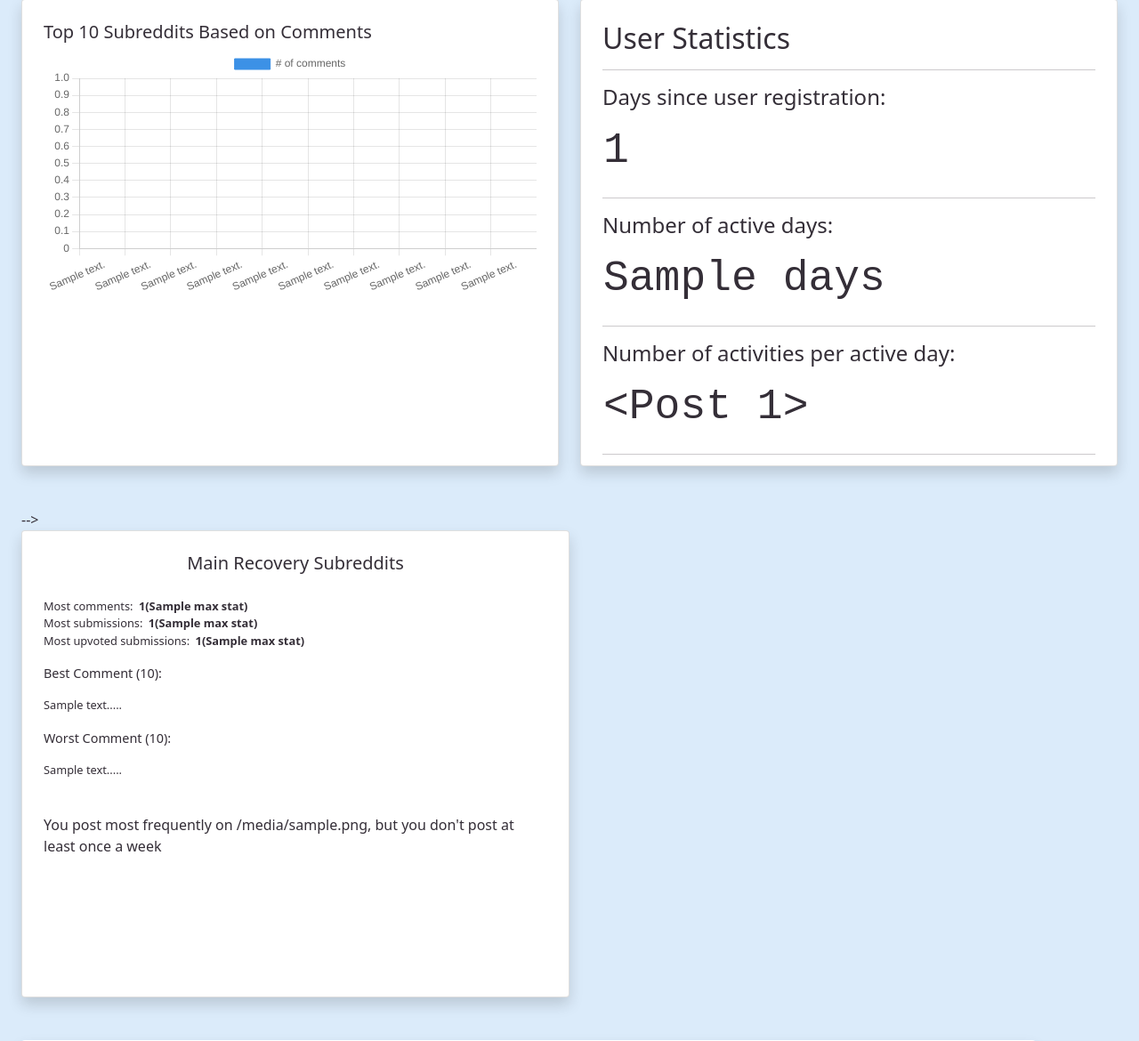
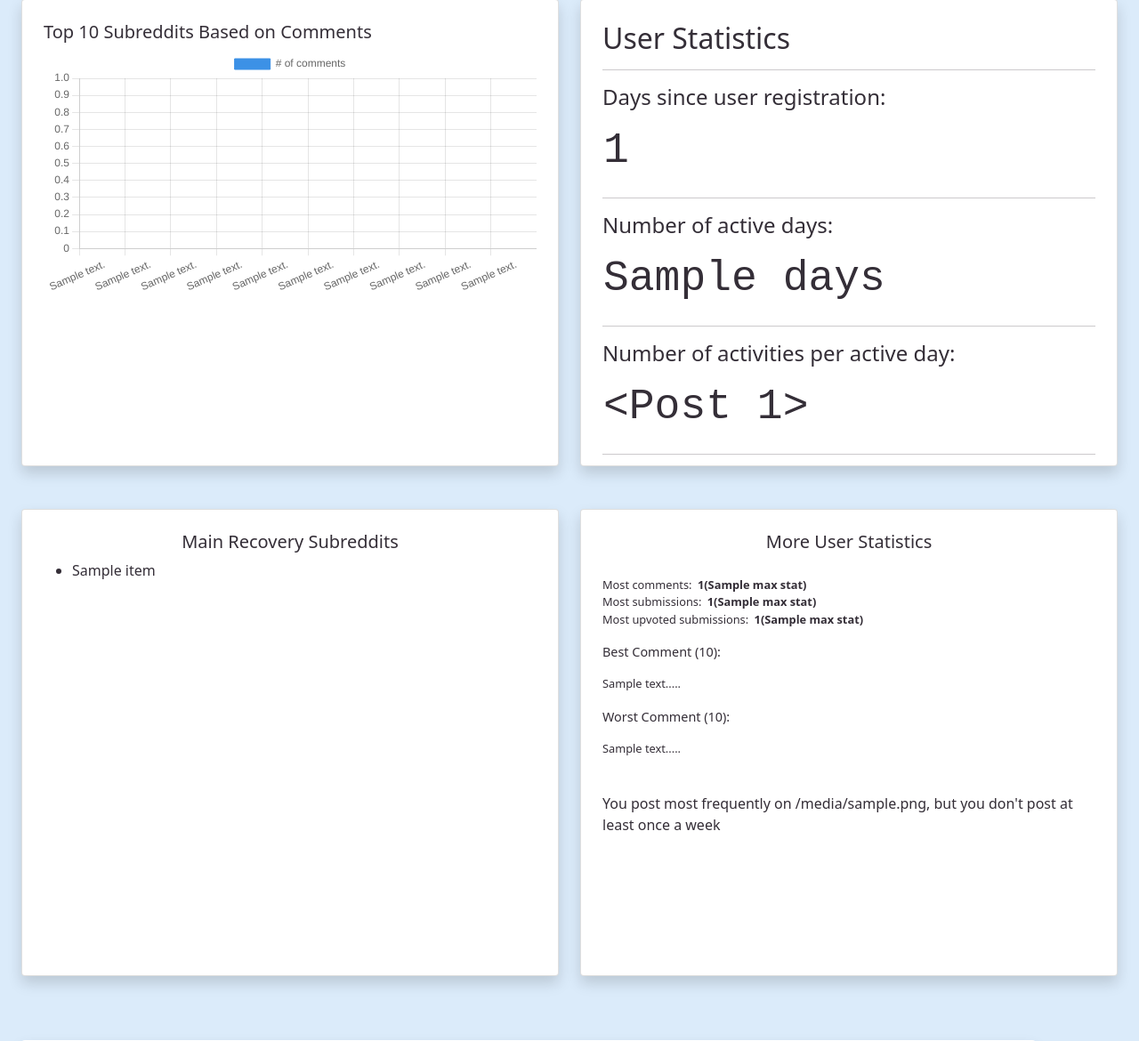
Before and after one commit to lawndarts/Reddit-Recovery-Dashboard, a Flask app: template dashboard/templates/dashboard.html in a window 1280 px wide. Shown: the part 675-1845 px from the top of the page at 89% size. Run offline with Flask 2, Linux system fonts and the light colour scheme; tables that the repository leaves empty hold one stand-in row (values such as "Sample post"); the template is opened without the code that fills it: values that come from a table or form of the project are taken from there, most other values are stand-ins (such as "Sample title", 1, 10 or a date in 2020).

Commit message:
recovery subs list try again

```diff
--- a/dashboard/routes.py
+++ b/dashboard/routes.py
@@ -118,12 +118,14 @@ def dashboard_page():
     daysact, postact = stats.activityStats(submissions, comments, upvotedSubmissions, downvotedSubmissions)
 
 
+    allRRSubreddits_List = ["stopdrinking", "RedditorsinRecovery", "alcoholism", "addiction", "AtheistTwelveSteppers", "secularsobriety", "addictionprevention", "alcoholicsanonymous", "ResearchRecovery", "Alcoholism_Medication", "cutdowndrinking", "dryalcoholics", "recoverywithoutAA", "cripplingalcoholism"]
+
     return render_template('dashboard.html',jsdict=jsdict,topSubs=topSubs,avgStats=avgStats,
             li=li,upvoteCounts=upvoteCounts,maxStats=maxStats, cloudData=cloudData, daysEngaged=daysEngaged,
             bestComment=bestComment, worstComment=worstComment,weeklyComments=weeklyComments,
             mainRecoverySub=mainRecoverySub,
              postKeys=postKeys, postValues=postValues, commentKeys=commentKeys, commentValues=commentValues,
-            totalDays = AccountAge, days = daysact, post = postact)
+            totalDays = AccountAge, days = daysact, post = postact, allRRSubreddits_List = allRRSubreddits_List)
 
 @app.route('/subreddit/<name>')
 def subreddit(name):
--- a/dashboard/templates/dashboard.html
+++ b/dashboard/templates/dashboard.html
@@ -84,23 +84,23 @@ Dashboard
       </div>
 
       <div class="row">
-        <!-- <div class="col-sm-6">
+        <div class="col-sm-6">
           <div class="card shadow p-2  mb-5 bg-white rounded">
             <div class="card-body">
               <h5 class="card-title d-flex justify-content-center">Main Recovery Subreddits</h5>
-              <!--<ul>
+              <ul>
                 {% for item in allRRSubreddits_List %}
                     <li>{{ item }}</li>
                 {% endfor %}
-              </ul>-->
+              </ul>
 
             </div>
           </div>
-        </div> -->
+        </div>
         <div class="col-sm-6">
           <div class="card shadow p-2  mb-5 bg-white rounded">
             <div class="card-body flex-column">
-              <h5 class="card-title lead text-center">Main Recovery Subreddits</h5>
+              <h5 class="card-title lead text-center">More User Statistics</h5>
               <div>
                 <p class="" style="font-size: .8em;"><br>
                   Most comments:&ensp;<strong>{{ maxStats[0][0] }}({{ maxStats[0][1] }})</strong><br>
```
